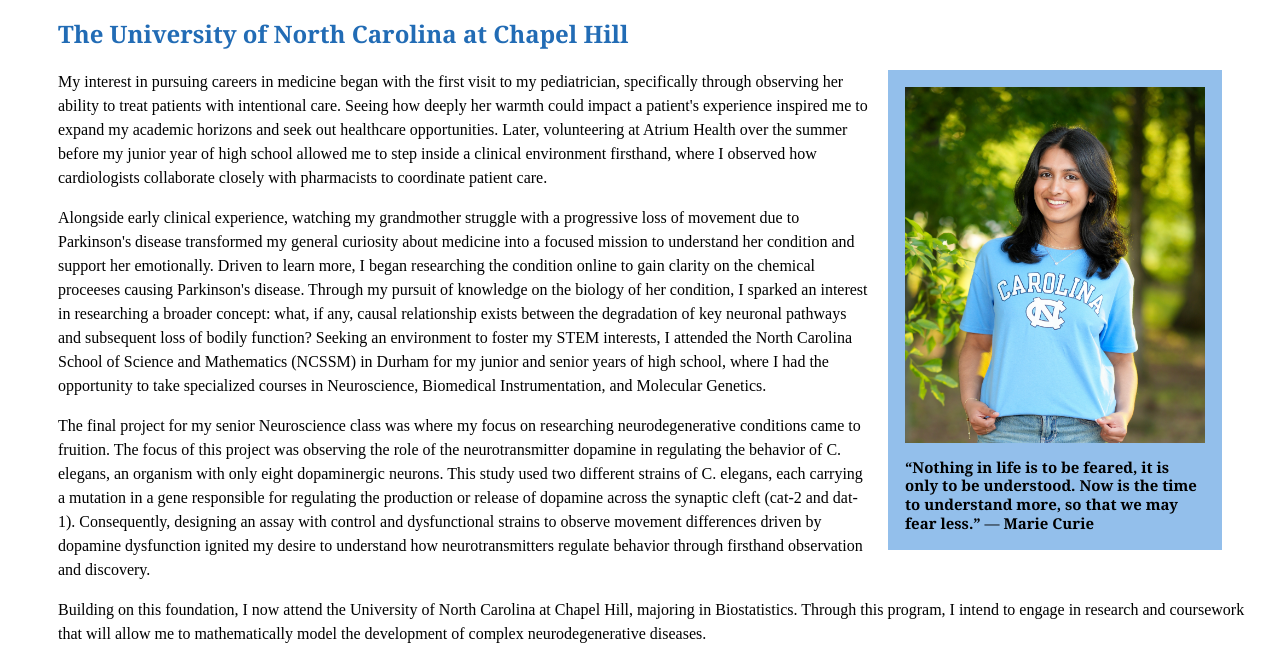
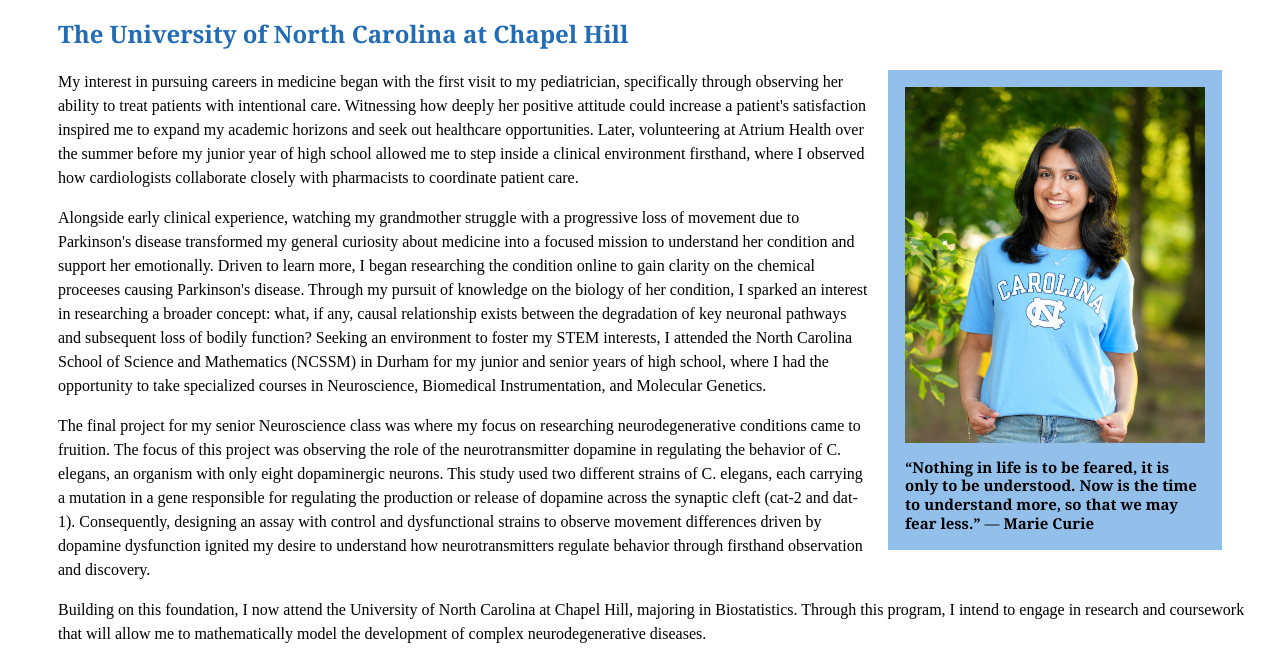
Before and after one commit to pragathiakula/pragathiakula.github.io, a plain HTML site: page aboutme.html in a window 1280 px wide. Shown: the part 124-787 px from the top of the page. Drawn offline with Linux system fonts and the light colour scheme.

Commit message:
updated about me paragraph

```diff
--- a/aboutme.html
+++ b/aboutme.html
@@ -32,7 +32,7 @@
         <div class="intro">
             <p>
                 My interest in pursuing careers in medicine began with the first visit to my pediatrician, specifically through observing her ability to
-                treat patients with intentional care. Seeing how deeply her warmth could impact a patient's experience inspired me to expand my academic horizons and seek out
+                treat patients with intentional care. Witnessing how deeply her positive attitude could increase a patient's satisfaction inspired me to expand my academic horizons and seek out
                 healthcare opportunities. Later, volunteering at Atrium Health over the summer before my junior year of high school allowed me to step inside a clinical
                 environment firsthand, where I observed how cardiologists collaborate closely with pharmacists to coordinate patient care.
             </p>
```
